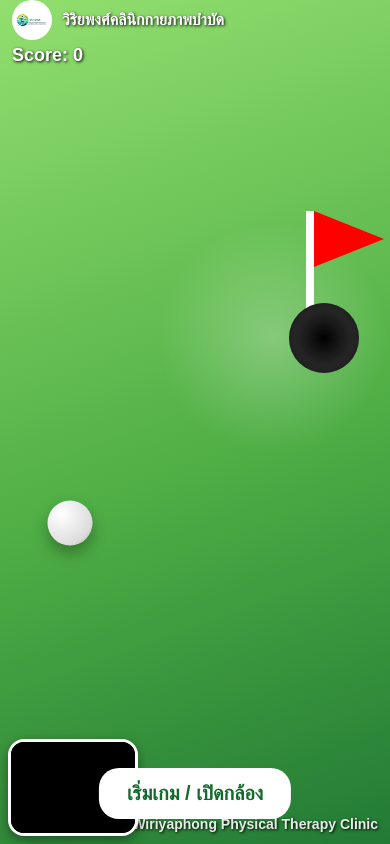
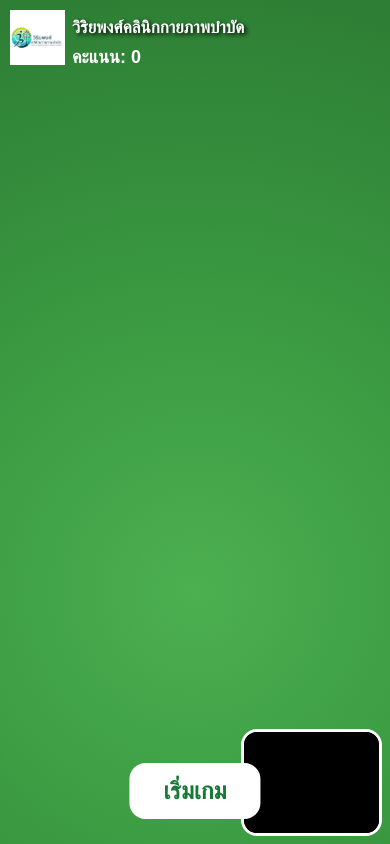
Before and after one commit to wptclinic/wpt-golf-game, a plain HTML site: page index.html in a window 390 px wide. Drawn offline with Linux system fonts and the light colour scheme.

Commit message:
Update index.html

```diff
--- a/index.html
+++ b/index.html
@@ -6,18 +6,14 @@
 <title>Golf Rehab Game</title>
 
 <style>
-  * {
-    box-sizing: border-box;
-  }
-
 html, body {
   margin: 0;
   padding: 0;
   width: 100%;
-    height: 100%;
+  height: 100dvh;
   overflow: hidden;
   font-family: Arial, sans-serif;
-    background: linear-gradient(#7fd36b, #2f8f3a);
+  background: linear-gradient(#7fd66b, #2f8f46);
 }
 
 #game {
@@ -27,105 +23,46 @@
   overflow: hidden;
 }
 
-  .header {
-    position: absolute;
-    top: env(safe-area-inset-top, 10px);
-    left: 12px;
-    right: 12px;
-    z-index: 5;
-    display: flex;
-    align-items: center;
-    justify-content: space-between;
-    color: white;
-    text-shadow: 1px 1px 3px #000;
+#logo {
+  position: fixed;
+  top: 10px;
+  left: 10px;
+  width: 70px;
+  z-index: 30;
 }
 
-  .clinic {
-    display: flex;
-    align-items: center;
-    gap: 10px;
-    font-size: clamp(16px, 3vw, 28px);
+#clinicName {
+  position: fixed;
+  top: 18px;
+  left: 90px;
+  font-size: 22px;
   font-weight: bold;
-  }
-
-  .clinic img {
-    width: clamp(40px, 7vw, 70px);
-    height: clamp(40px, 7vw, 70px);
-    object-fit: contain;
-    background: white;
-    border-radius: 50%;
-    padding: 4px;
+  color: white;
+  text-shadow: 2px 2px 4px #000;
+  z-index: 30;
 }
 
 #score {
-    font-size: clamp(18px, 3vw, 30px);
+  position: fixed;
+  top: 55px;
+  left: 90px;
+  font-size: 22px;
   font-weight: bold;
-  }
-
-  #course {
-    position: absolute;
-    inset: 0;
-    background:
-      radial-gradient(circle at 70% 40%, rgba(255,255,255,0.25), transparent 20%),
-      linear-gradient(160deg, #92df6f 0%, #4fae45 55%, #227a35 100%);
-  }
-
-  #hole {
-    position: absolute;
-    width: clamp(70px, 12vw, 130px);
-    height: clamp(70px, 12vw, 130px);
-    border-radius: 50%;
-    background: radial-gradient(circle, #000 0%, #222 45%, #444 70%, #2d7b32 72%);
-    right: 12vw;
-    top: 45%;
-    transform: translateY(-50%);
-    box-shadow: inset 0 0 18px #000;
-  }
-
-  #flag {
-    position: absolute;
-    right: calc(12vw + 55px);
-    top: 25%;
-    width: 8px;
-    height: 160px;
-    background: white;
-  }
-
-  #flag::after {
-    content: "";
-    position: absolute;
-    top: 0;
-    left: 8px;
-    border-top: 28px solid transparent;
-    border-bottom: 28px solid transparent;
-    border-left: 70px solid red;
-  }
-
-  #ball {
-    position: absolute;
-    width: clamp(45px, 8vw, 80px);
-    height: clamp(45px, 8vw, 80px);
-    border-radius: 50%;
-    background: radial-gradient(circle at 30% 30%, white, #ddd 70%, #aaa);
-    left: 15vw;
-    top: 55%;
-    transform: translate(-50%, -50%);
-    box-shadow: 0 8px 15px rgba(0,0,0,0.3);
-    z-index: 4;
+  color: white;
+  z-index: 30;
 }
 
 #cameraBox {
   position: fixed;
-    left: 10px;
-    bottom: calc(10px + env(safe-area-inset-bottom, 0px));
-    width: min(26vw, 220px);
+  right: 10px;
+  bottom: 10px;
+  width: min(26vw, 190px);
   aspect-ratio: 4 / 3;
   border: 3px solid white;
   border-radius: 16px;
   overflow: hidden;
-    background: #000;
-    z-index: 10;
-    box-shadow: 0 4px 12px rgba(0,0,0,0.4);
+  background: black;
+  z-index: 40;
 }
 
 #video {
@@ -133,154 +70,153 @@
   height: 100%;
   object-fit: contain;
   transform: scaleX(-1);
-    background: #000;
+  background: black;
+}
+
+#course {
+  position: absolute;
+  inset: 0;
+  background:
+    radial-gradient(circle at 50% 70%, #4caf50 0%, #3c9d43 40%, #2d7d34 100%);
+}
+
+.hole {
+  position: absolute;
+  width: 70px;
+  height: 45px;
+  background: radial-gradient(circle, #000 20%, #222 60%, #111 100%);
+  border-radius: 50%;
+  box-shadow: inset 0 0 12px #000;
+}
+
+.ball {
+  position: absolute;
+  width: 45px;
+  height: 45px;
+  background: radial-gradient(circle at 30% 30%, white, #ddd);
+  border-radius: 50%;
+  box-shadow: 0 4px 8px #333;
+  transition: 0.25s;
 }
 
 #startBtn {
-    position: absolute;
+  position: fixed;
   left: 50%;
   bottom: 25px;
   transform: translateX(-50%);
-    z-index: 20;
-    font-size: clamp(20px, 4vw, 34px);
-    padding: 14px 28px;
+  padding: 14px 34px;
+  font-size: 24px;
+  font-weight: bold;
   border: none;
-    border-radius: 20px;
+  border-radius: 16px;
   background: white;
-    color: #116b2d;
-    font-weight: bold;
-  }
-
-  .watermark {
-    position: absolute;
-    right: 12px;
-    bottom: calc(12px + env(safe-area-inset-bottom, 0px));
-    color: rgba(255,255,255,0.9);
-    font-size: clamp(14px, 2.5vw, 24px);
-    font-weight: bold;
-    text-shadow: 1px 1px 3px #000;
-    z-index: 5;
+  color: #167a35;
+  z-index: 50;
 }
 
 @media (max-width: 820px) {
   #cameraBox {
-      width: 145px;
-      left: 8px;
-      bottom: calc(8px + env(safe-area-inset-bottom, 0px));
+    width: 135px;
+    right: 8px;
+    bottom: 8px;
   }
 
-    #hole {
-      right: 8vw;
-      top: 45%;
+  #logo {
+    width: 55px;
   }
 
-    #flag {
-      right: calc(8vw + 45px);
-      height: 120px;
-    }
+  #clinicName {
+    left: 72px;
+    font-size: 17px;
   }
 
-  @media (orientation: portrait) {
-    #cameraBox {
-      width: 130px;
+  #score {
+    left: 72px;
+    top: 47px;
+    font-size: 18px;
   }
 
-    .header {
-      flex-direction: column;
-      align-items: flex-start;
-      gap: 5px;
+  .hole {
+    width: 55px;
+    height: 36px;
   }
 
-    #hole {
-      right: 8vw;
-      top: 40%;
-    }
-
-    #ball {
-      left: 18vw;
-      top: 62%;
+  .ball {
+    width: 36px;
+    height: 36px;
   }
 }
 </style>
 </head>
 
 <body>
-
 <div id="game">
   <div id="course"></div>
 
-  <div class="header">
-    <div class="clinic">
-      <img src="cliniclogo.jpg" alt="clinic logo">
-      <span>วิริยพงศ์คลินิกกายภาพบำบัด</span>
-    </div>
-    <div id="score">Score: 0</div>
-  </div>
-
-  <div id="flag"></div>
-  <div id="hole"></div>
-  <div id="ball"></div>
+  <img id="logo" src="cliniclogo.jpg">
+  <div id="clinicName">วิริยพงศ์คลินิกกายภาพบำบัด</div>
+  <div id="score">คะแนน: 0</div>
 
   <div id="cameraBox">
     <video id="video" autoplay playsinline muted></video>
   </div>
 
-  <div class="watermark">Wiriyaphong Physical Therapy Clinic</div>
-
-  <button id="startBtn">เริ่มเกม / เปิดกล้อง</button>
+  <button id="startBtn">เริ่มเกม</button>
 </div>
 
 <script>
 const video = document.getElementById("video");
+const game = document.getElementById("game");
+const scoreText = document.getElementById("score");
 const startBtn = document.getElementById("startBtn");
-  const ball = document.getElementById("ball");
-  const hole = document.getElementById("hole");
-  const scoreText = document.getElementById("score");
 
 let score = 0;
-  let ballX = 15;
-  let ballY = 55;
+let ball;
+let hole;
 
-  function resetBall() {
-    ballX = 15;
-    ballY = 55;
-    ball.style.left = ballX + "vw";
-    ball.style.top = ballY + "%";
+function randomPosition() {
+  const w = window.innerWidth;
+  const h = window.innerHeight;
+
+  return {
+    x: Math.random() * (w - 160) + 50,
+    y: Math.random() * (h - 220) + 120
+  };
+}
+
+function createGameObjects() {
+  if (ball) ball.remove();
+  if (hole) hole.remove();
+
+  hole = document.createElement("div");
+  hole.className = "hole";
+
+  ball = document.createElement("div");
+  ball.className = "ball";
+
+  const holePos = randomPosition();
+  const ballPos = randomPosition();
+
+  hole.style.left = holePos.x + "px";
+  hole.style.top = holePos.y + "px";
+
+  ball.style.left = ballPos.x + "px";
+  ball.style.top = ballPos.y + "px";
+
+  game.appendChild(hole);
+  game.appendChild(ball);
 }
 
 function moveBall() {
-    ballX += 8;
-    ballY += (Math.random() * 12 - 6);
+  const holeRect = hole.getBoundingClientRect();
 
-    if (ballY < 25) ballY = 25;
-    if (ballY > 75) ballY = 75;
+  ball.style.left = holeRect.left + 10 + "px";
+  ball.style.top = holeRect.top - 5 + "px";
 
-    ball.style.left = ballX + "vw";
-    ball.style.top = ballY + "%";
+  score++;
+  scoreText.innerText = "คะแนน: " + score;
 
-    checkGoal();
-
-    if (ballX > 100) {
-      setTimeout(resetBall, 500);
-    }
-  }
-
-  function checkGoal() {
-    const b = ball.getBoundingClientRect();
-    const h = hole.getBoundingClientRect();
-
-    const ballCenterX = b.left + b.width / 2;
-    const ballCenterY = b.top + b.height / 2;
-    const holeCenterX = h.left + h.width / 2;
-    const holeCenterY = h.top + h.height / 2;
-
-    const distance = Math.hypot(ballCenterX - holeCenterX, ballCenterY - holeCenterY);
-
-    if (distance < h.width / 2) {
-      score++;
-      scoreText.textContent = "Score: " + score;
-      setTimeout(resetBall, 300);
-    }
+  setTimeout(createGameObjects, 700);
 }
 
 async function startCamera() {
@@ -295,25 +231,20 @@
     });
 
     video.srcObject = stream;
-      startBtn.style.display = "none";
-    } catch (error) {
-      alert("เปิดกล้องไม่ได้ กรุณาอนุญาต Camera ใน Safari หรือ Chrome");
-      console.error(error);
+  } catch (err) {
+    alert("เปิดกล้องไม่ได้ กรุณาอนุญาตกล้องใน Safari หรือ Chrome");
   }
 }
 
-  startBtn.addEventListener("click", startCamera);
+startBtn.addEventListener("click", async () => {
+  startBtn.style.display = "none";
+  await startCamera();
+  createGameObjects();
 
-  document.addEventListener("keydown", function(e) {
-    if (e.code === "Space") {
+  setInterval(() => {
     moveBall();
-    }
-  });
-
-  document.addEventListener("touchstart", function() {
-    moveBall();
+  }, 2200);
 });
 </script>
-
 </body>
 </html>
```
Lines whose indentation alone changed are shown as unchanged.
